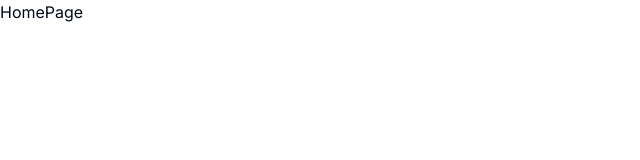
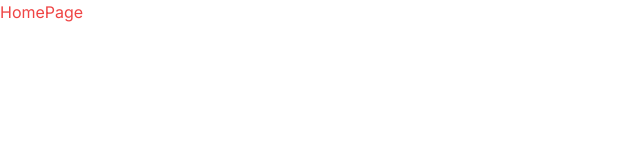
Before and after one commit to ImpulseImp/fullstack-jobify, a Next.js app: page / in a window 1280 px wide. Shown: the top 160 px of the page, without its empty margins (0-640 px from the left). Built offline with nearby package versions, Linux system fonts and the light colour scheme.

Commit message:
add red text test

```diff
--- a/app/page.tsx
+++ b/app/page.tsx
@@ -1,4 +1,4 @@
 const HomePage = () => {
-  return <div className="">HomePage</div>;
+  return <div className="text-red-500">HomePage</div>;
 };
 export default HomePage;
```
